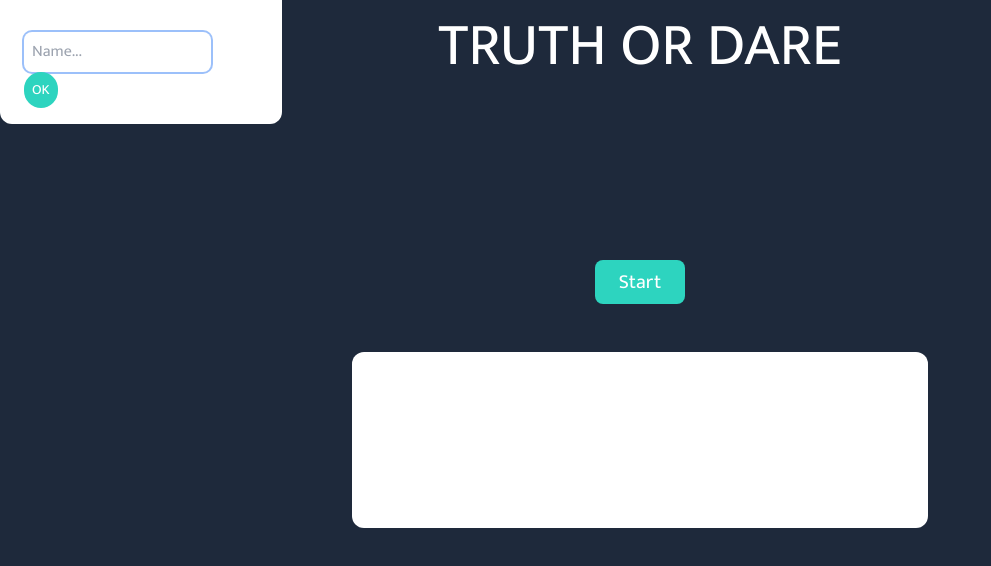
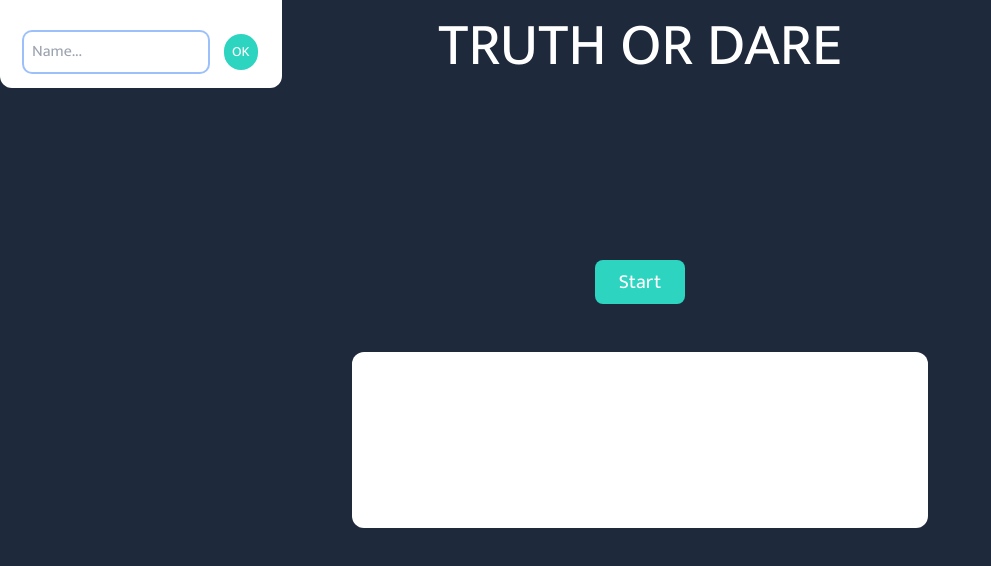
Before and after one commit to Andrewij21/Truth-or-Dare, a React (Vite) app: page / in a window 1280 px wide. Shown: the top 566 px of the page, without its empty margins (0-991 px from the left). Built offline with nearby package versions, Linux system fonts and the light colour scheme.

Commit message:
refactor: fix stryle abit

```diff
--- a/src/App.jsx
+++ b/src/App.jsx
@@ -87,8 +87,11 @@ function App() {
             );
           })}
         </ol>
-        <div className="pt-4 flex items-center">
-          <form onSubmit={(e) => addUserHandler(e)}>
+        <div>
+          <form
+            onSubmit={(e) => addUserHandler(e)}
+            className="pt-4 flex items-center"
+          >
             <input
               type="text"
               placeholder="Name..."
```
